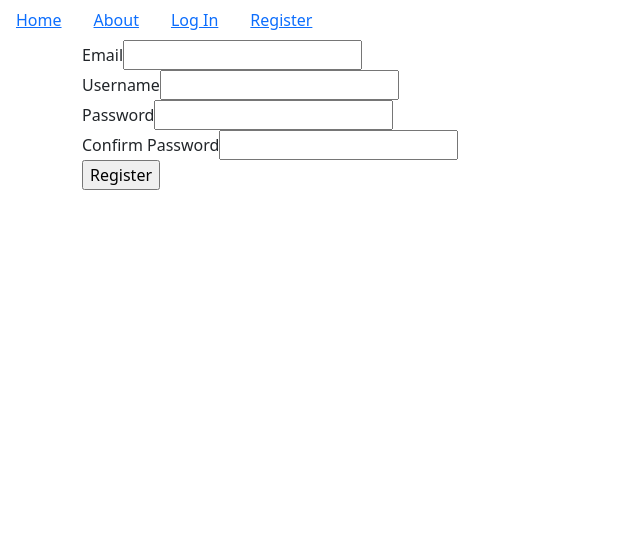
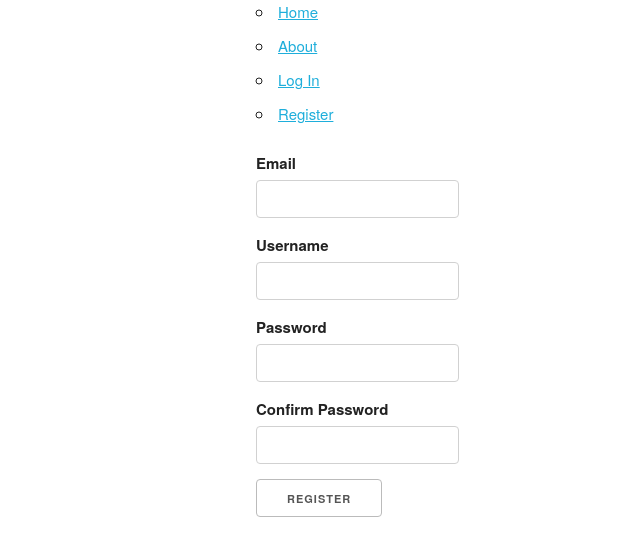
Before and after one commit to garamj88/movie-moods, a Flask app: page /register in a window 1280 px wide. Shown: the top 556 px of the page, without its empty margins (0-640 px from the left). Run offline with Flask 2, Linux system fonts and the light colour scheme; some libraries are stand-ins or nearby versions.

Commit message:
add skeleton

```diff
--- /dev/null
+++ b/myapp/static/skeleton.css
@@ -0,0 +1,419 @@
+/*
+* Skeleton V2.0.4
+* Copyright 2014, Dave Gamache
+* www.getskeleton.com
+* Free to use under the MIT license.
+* http://www.opensource.org/licenses/mit-license.php
+* 12/29/2014
+*/
+
+
+/* Table of contents
+––––––––––––––––––––––––––––––––––––––––––––––––––
+- Grid
+- Base Styles
+- Typography
+- Links
+- Buttons
+- Forms
+- Lists
+- Code
+- Tables
+- Spacing
+- Utilities
+- Clearing
+- Media Queries
+*/
+
+
+/* Grid
+–––––––––––––––––––––––––––––––––––––––––––––––––– */
+.container {
+  position: relative;
+  width: 100%;
+  max-width: 960px;
+  margin: 0 auto;
+  padding: 0 20px;
+  box-sizing: border-box; }
+.column,
+.columns {
+  width: 100%;
+  float: left;
+  box-sizing: border-box; }
+
+/* For devices larger than 400px */
+@media (min-width: 400px) {
+  .container {
+    width: 85%;
+    padding: 0; }
+}
+
+/* For devices larger than 550px */
+@media (min-width: 550px) {
+  .container {
+    width: 80%; }
+  .column,
+  .columns {
+    margin-left: 4%; }
+  .column:first-child,
+  .columns:first-child {
+    margin-left: 0; }
+
+  .one.column,
+  .one.columns                    { width: 4.66666666667%; }
+  .two.columns                    { width: 13.3333333333%; }
+  .three.columns                  { width: 22%;            }
+  .four.columns                   { width: 30.6666666667%; }
+  .five.columns                   { width: 39.3333333333%; }
+  .six.columns                    { width: 48%;            }
+  .seven.columns                  { width: 56.6666666667%; }
+  .eight.columns                  { width: 65.3333333333%; }
+  .nine.columns                   { width: 74.0%;          }
+  .ten.columns                    { width: 82.6666666667%; }
+  .eleven.columns                 { width: 91.3333333333%; }
+  .twelve.columns                 { width: 100%; margin-left: 0; }
+
+  .one-third.column               { width: 30.6666666667%; }
+  .two-thirds.column              { width: 65.3333333333%; }
+
+  .one-half.column                { width: 48%; }
+
+  /* Offsets */
+  .offset-by-one.column,
+  .offset-by-one.columns          { margin-left: 8.66666666667%; }
+  .offset-by-two.column,
+  .offset-by-two.columns          { margin-left: 17.3333333333%; }
+  .offset-by-three.column,
+  .offset-by-three.columns        { margin-left: 26%;            }
+  .offset-by-four.column,
+  .offset-by-four.columns         { margin-left: 34.6666666667%; }
+  .offset-by-five.column,
+  .offset-by-five.columns         { margin-left: 43.3333333333%; }
+  .offset-by-six.column,
+  .offset-by-six.columns          { margin-left: 52%;            }
+  .offset-by-seven.column,
+  .offset-by-seven.columns        { margin-left: 60.6666666667%; }
+  .offset-by-eight.column,
+  .offset-by-eight.columns        { margin-left: 69.3333333333%; }
+  .offset-by-nine.column,
+  .offset-by-nine.columns         { margin-left: 78.0%;          }
+  .offset-by-ten.column,
+  .offset-by-ten.columns          { margin-left: 86.6666666667%; }
+  .offset-by-eleven.column,
+  .offset-by-eleven.columns       { margin-left: 95.3333333333%; }
+
+  .offset-by-one-third.column,
+  .offset-by-one-third.columns    { margin-left: 34.6666666667%; }
+  .offset-by-two-thirds.column,
+  .offset-by-two-thirds.columns   { margin-left: 69.3333333333%; }
+
+  .offset-by-one-half.column,
+  .offset-by-one-half.columns     { margin-left: 52%; }
+
+}
+
+
+/* Base Styles
+–––––––––––––––––––––––––––––––––––––––––––––––––– */
+/* NOTE
+html is set to 62.5% so that all the REM measurements throughout Skeleton
+are based on 10px sizing. So basically 1.5rem = 15px :) */
+html {
+  font-size: 62.5%; }
+body {
+  font-size: 1.5em; /* currently ems cause chrome bug misinterpreting rems on body element */
+  line-height: 1.6;
+  font-weight: 400;
+  font-family: "Raleway", "HelveticaNeue", "Helvetica Neue", Helvetica, Arial, sans-serif;
+  color: #222; }
+
+
+/* Typography
+–––––––––––––––––––––––––––––––––––––––––––––––––– */
+h1, h2, h3, h4, h5, h6 {
+  margin-top: 0;
+  margin-bottom: 2rem;
+  font-weight: 300; }
+h1 { font-size: 4.0rem; line-height: 1.2;  letter-spacing: -.1rem;}
+h2 { font-size: 3.6rem; line-height: 1.25; letter-spacing: -.1rem; }
+h3 { font-size: 3.0rem; line-height: 1.3;  letter-spacing: -.1rem; }
+h4 { font-size: 2.4rem; line-height: 1.35; letter-spacing: -.08rem; }
+h5 { font-size: 1.8rem; line-height: 1.5;  letter-spacing: -.05rem; }
+h6 { font-size: 1.5rem; line-height: 1.6;  letter-spacing: 0; }
+
+/* Larger than phablet */
+@media (min-width: 550px) {
+  h1 { font-size: 5.0rem; }
+  h2 { font-size: 4.2rem; }
+  h3 { font-size: 3.6rem; }
+  h4 { font-size: 3.0rem; }
+  h5 { font-size: 2.4rem; }
+  h6 { font-size: 1.5rem; }
+}
+
+p {
+  margin-top: 0; }
+
+
+/* Links
+–––––––––––––––––––––––––––––––––––––––––––––––––– */
+a {
+  color: #1EAEDB; }
+a:hover {
+  color: #0FA0CE; }
+
+
+/* Buttons
+–––––––––––––––––––––––––––––––––––––––––––––––––– */
+.button,
+button,
+input[type="submit"],
+input[type="reset"],
+input[type="button"] {
+  display: inline-block;
+  height: 38px;
+  padding: 0 30px;
+  color: #555;
+  text-align: center;
+  font-size: 11px;
+  font-weight: 600;
+  line-height: 38px;
+  letter-spacing: .1rem;
+  text-transform: uppercase;
+  text-decoration: none;
+  white-space: nowrap;
+  background-color: transparent;
+  border-radius: 4px;
+  border: 1px solid #bbb;
+  cursor: pointer;
+  box-sizing: border-box; }
+.button:hover,
+button:hover,
+input[type="submit"]:hover,
+input[type="reset"]:hover,
+input[type="button"]:hover,
+.button:focus,
+button:focus,
+input[type="submit"]:focus,
+input[type="reset"]:focus,
+input[type="button"]:focus {
+  color: #333;
+  border-color: #888;
+  outline: 0; }
+.button.button-primary,
+button.button-primary,
+input[type="submit"].button-primary,
+input[type="reset"].button-primary,
+input[type="button"].button-primary {
+  color: #FFF;
+  background-color: #33C3F0;
+  border-color: #33C3F0; }
+.button.button-primary:hover,
+button.button-primary:hover,
+input[type="submit"].button-primary:hover,
+input[type="reset"].button-primary:hover,
+input[type="button"].button-primary:hover,
+.button.button-primary:focus,
+button.button-primary:focus,
+input[type="submit"].button-primary:focus,
+input[type="reset"].button-primary:focus,
+input[type="button"].button-primary:focus {
+  color: #FFF;
+  background-color: #1EAEDB;
+  border-color: #1EAEDB; }
+
+
+/* Forms
+–––––––––––––––––––––––––––––––––––––––––––––––––– */
+input[type="email"],
+input[type="number"],
+input[type="search"],
+input[type="text"],
+input[type="tel"],
+input[type="url"],
+input[type="password"],
+textarea,
+select {
+  height: 38px;
+  padding: 6px 10px; /* The 6px vertically centers text on FF, ignored by Webkit */
+  background-color: #fff;
+  border: 1px solid #D1D1D1;
+  border-radius: 4px;
+  box-shadow: none;
+  box-sizing: border-box; }
+/* Removes awkward default styles on some inputs for iOS */
+input[type="email"],
+input[type="number"],
+input[type="search"],
+input[type="text"],
+input[type="tel"],
+input[type="url"],
+input[type="password"],
+textarea {
+  -webkit-appearance: none;
+     -moz-appearance: none;
+          appearance: none; }
+textarea {
+  min-height: 65px;
+  padding-top: 6px;
+  padding-bottom: 6px; }
+input[type="email"]:focus,
+input[type="number"]:focus,
+input[type="search"]:focus,
+input[type="text"]:focus,
+input[type="tel"]:focus,
+input[type="url"]:focus,
+input[type="password"]:focus,
+textarea:focus,
+select:focus {
+  border: 1px solid #33C3F0;
+  outline: 0; }
+label,
+legend {
+  display: block;
+  margin-bottom: .5rem;
+  font-weight: 600; }
+fieldset {
+  padding: 0;
+  border-width: 0; }
+input[type="checkbox"],
+input[type="radio"] {
+  display: inline; }
+label > .label-body {
+  display: inline-block;
+  margin-left: .5rem;
+  font-weight: normal; }
+
+
+/* Lists
+–––––––––––––––––––––––––––––––––––––––––––––––––– */
+ul {
+  list-style: circle inside; }
+ol {
+  list-style: decimal inside; }
+ol, ul {
+  padding-left: 0;
+  margin-top: 0; }
+ul ul,
+ul ol,
+ol ol,
+ol ul {
+  margin: 1.5rem 0 1.5rem 3rem;
+  font-size: 90%; }
+li {
+  margin-bottom: 1rem;
+}
+
+
+/* Code
+–––––––––––––––––––––––––––––––––––––––––––––––––– */
+code {
+  padding: .2rem .5rem;
+  margin: 0 .2rem;
+  font-size: 90%;
+  white-space: nowrap;
+  background: #F1F1F1;
+  border: 1px solid #E1E1E1;
+  border-radius: 4px; }
+pre > code {
+  display: block;
+  padding: 1rem 1.5rem;
+  white-space: pre; }
+
+
+/* Tables
+–––––––––––––––––––––––––––––––––––––––––––––––––– */
+th,
+td {
+  padding: 12px 15px;
+  text-align: left;
+  border-bottom: 1px solid #E1E1E1; }
+th:first-child,
+td:first-child {
+  padding-left: 0; }
+th:last-child,
+td:last-child {
+  padding-right: 0; }
+
+
+/* Spacing
+–––––––––––––––––––––––––––––––––––––––––––––––––– */
+button,
+.button {
+  margin-bottom: 1rem; }
+input,
+textarea,
+select,
+fieldset {
+  margin-bottom: 1.5rem; }
+pre,
+blockquote,
+dl,
+figure,
+table,
+p,
+ul,
+ol,
+form {
+  margin-bottom: 2.5rem; }
+
+
+/* Utilities
+–––––––––––––––––––––––––––––––––––––––––––––––––– */
+.u-full-width {
+  width: 100%;
+  box-sizing: border-box; }
+.u-max-full-width {
+  max-width: 100%;
+  box-sizing: border-box; }
+.u-pull-right {
+  float: right; }
+.u-pull-left {
+  float: left; }
+
+
+/* Misc
+–––––––––––––––––––––––––––––––––––––––––––––––––– */
+hr {
+  margin-top: 3rem;
+  margin-bottom: 3.5rem;
+  border-width: 0;
+  border-top: 1px solid #E1E1E1; }
+
+
+/* Clearing
+–––––––––––––––––––––––––––––––––––––––––––––––––– */
+
+/* Self Clearing Goodness */
+.container:after,
+.row:after,
+.u-cf {
+  content: "";
+  display: table;
+  clear: both; }
+
+
+/* Media Queries
+–––––––––––––––––––––––––––––––––––––––––––––––––– */
+/*
+Note: The best way to structure the use of media queries is to create the queries
+near the relevant code. For example, if you wanted to change the styles for buttons
+on small devices, paste the mobile query code up in the buttons section and style it
+there.
+*/
+
+
+/* Larger than mobile */
+@media (min-width: 400px) {}
+
+/* Larger than phablet (also point when grid becomes active) */
+@media (min-width: 550px) {}
+
+/* Larger than tablet */
+@media (min-width: 750px) {}
+
+/* Larger than desktop */
+@media (min-width: 1000px) {}
+
+/* Larger than Desktop HD */
+@media (min-width: 1200px) {}
--- a/myapp/templates/base.html
+++ b/myapp/templates/base.html
@@ -1,43 +1,56 @@
 <!DOCTYPE html>
 <html lang="en">
+
 <head>
-    <link href="https://cdn.jsdelivr.net/npm/bootstrap@5.1.3/dist/css/bootstrap.min.css" rel="stylesheet" integrity="sha384-1BmE4kWBq78iYhFldvKuhfTAU6auU8tT94WrHftjDbrCEXSU1oBoqyl2QvZ6jIW3" crossorigin="anonymous">
-    <script defer src="https://cdn.jsdelivr.net/npm/bootstrap@5.1.3/dist/js/bootstrap.bundle.min.js" integrity="sha384-ka7Sk0Gln4gmtz2MlQnikT1wXgYsOg+OMhuP+IlRH9sENBO0LRn5q+8nbTov4+1p" crossorigin="anonymous"></script>
+    <!-- <link href="https://cdn.jsdelivr.net/npm/bootstrap@5.1.3/dist/css/bootstrap.min.css" rel="stylesheet" integrity="sha384-1BmE4kWBq78iYhFldvKuhfTAU6auU8tT94WrHftjDbrCEXSU1oBoqyl2QvZ6jIW3" crossorigin="anonymous"> -->
+    <!-- <script defer src="https://cdn.jsdelivr.net/npm/bootstrap@5.1.3/dist/js/bootstrap.bundle.min.js"
+        integrity="sha384-ka7Sk0Gln4gmtz2MlQnikT1wXgYsOg+OMhuP+IlRH9sENBO0LRn5q+8nbTov4+1p"
+        crossorigin="anonymous"></script> -->
     <meta charset="UTF-8">
     <meta http-equiv="X-UA-Compatible" content="IE=edge">
     <meta name="viewport" content="width=device-width, initial-scale=1.0">
     <title>Party!</title>
+    <link rel="stylesheet" href="../static/normalize.css">
+    <link rel="stylesheet" href="../static/skeleton.css">
 </head>
+
 <body>
-    <ul class="nav">
-        <li class="nav-link">
-            <a href="{{url_for('core.index')}}">Home</a>
+<div class="container">
+    <nav class="navbar">
+        <div class="container">
+            <ul class="navbar-list">
+                <li class="navbar-item">
+                    <a class="navbar-link" href="{{url_for('core.index')}}">Home</a>
                 </li>
-        <li class="nav-link">
-            <a href="{{url_for('core.info')}}">About</a>
+                <li class="navbar-item">
+                    <a class="navbar-link" href="{{url_for('core.info')}}">About</a>
                 </li>
 
                 {% if current_user.is_authenticated %}
-        <li class="nav-link">
-            <a href="{{url_for('users.logout')}}">Log Out</a>
+                <li class="navbar-item">
+                    <a class="navbar-link" href="{{url_for('users.logout')}}">Log Out</a>
                 </li>
-        <li class="nav-link">
-            <a href="{{url_for('users.account')}}">Account</a>
+                <li class="navbar-item">
+                    <a class="navbar-link" href="{{url_for('users.account')}}">Account</a>
                 </li>
                 {% else %}
-        <li class="nav-link">
-            <a href="{{url_for('users.login')}}">Log In</a>
+                <li class="navbar-item">
+                    <a class="navbar-link" href="{{url_for('users.login')}}">Log In</a>
                 </li>
-        <li class="nav-link">
-            <a href="{{url_for('users.register')}}">Register</a>
+                <li class="navbar-item">
+                    <a class="navbar-link" href="{{url_for('users.register')}}">Register</a>
                 </li>
                 {% endif %}
             </ul>
+        </div>
+    </nav>
 
     <div class="container">
         {% block content %}
 
         {% endblock %}
     </div>
+</div>
 </body>
+
 </html>
```
Also changed, not shown: myapp/models.py (+17 -0 lines), myapp/static/normalize.css (added). Lines whose indentation alone changed are shown as unchanged.
